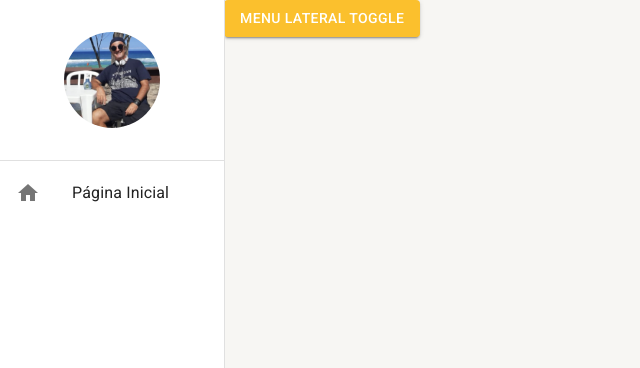
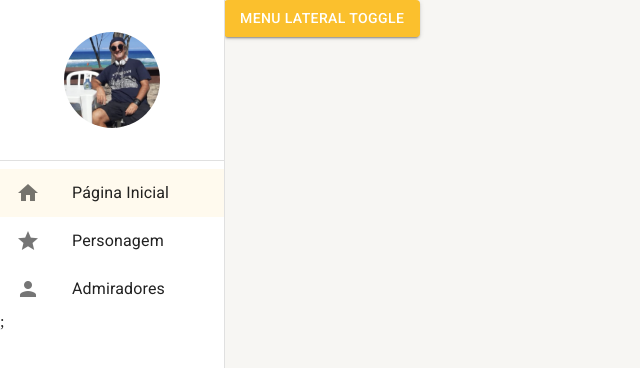
Before and after one commit to pedrobrunolourenco/fanclube, a React (Create React App) app: page /pagina-inicial in a window 1280 px wide. Shown: the top 368 px of the page, without its empty margins (0-640 px from the left). Built offline with nearby package versions, Linux system fonts and the light colour scheme.

Commit message:
08-MenuLateral - Finalizacao

```diff
--- a/src/routes/index.tsx
+++ b/src/routes/index.tsx
@@ -1,16 +1,37 @@
 import { Button } from "@mui/material";
 import { Routes, Route, Navigate } from "react-router-dom"
 import { useDrawerContext } from "../shared/contexts";
+import { useEffect } from "react";
 
 export const AppRoutes = () => {
 
-    const { toggleDrowerOpen  } = useDrawerContext()
+    const { toggleDrawerOpen , setDrawerOptions } = useDrawerContext()
+
+    useEffect( () => {
+      setDrawerOptions([
+        {
+          icon: 'home',
+          path: 'pagina-inicial',
+          label: 'Página Inicial'
+        },
+        {
+          icon: 'star',
+          path: '/personagem',
+          label: 'Personagem'
+        },
+        {
+          icon: 'person',
+          path: '/admirador',
+          label: 'Admiradores'
+        }
+      ]);
+    } , []);
 
     return (
 
 
       <Routes>
-        <Route path="/pagina-inicial" element={<Button variant='contained' color='primary' onClick={toggleDrowerOpen}>Menu Lateral Toggle</Button>} />
+        <Route path="/pagina-inicial" element={<Button variant='contained' color='primary' onClick={toggleDrawerOpen}>Menu Lateral Toggle</Button>} />
 
 
         <Route path="*" element={<Navigate to="pagina-inicial" />} />
--- a/src/shared/components/menu-lateral/MenuLateral.tsx
+++ b/src/shared/components/menu-lateral/MenuLateral.tsx
@@ -1,14 +1,49 @@
 import { Avatar, Box, Divider, Drawer, Icon, List, ListItemButton, ListItemIcon, ListItemText, useMediaQuery, useTheme } from "@mui/material";
 import { useDrawerContext } from "../../contexts";
+import { useMatch, useNavigate, useResolvedPath } from "react-router";
 
 export const MenuLateral: React.FC<{ children: React.ReactNode }> = ({children}) => {
     const theme = useTheme();
     const smDown = useMediaQuery(theme.breakpoints.down('sm'));
-    const {isDrowerOpen, toggleDrowerOpen} = useDrawerContext();
+    const {isDrawerOpen, toggleDrawerOpen, drawerOptions} = useDrawerContext();
+
+
+    interface IListItemLinkProps {
+        to: string;
+        icon: string;
+        label: string;
+        onClick: (() => void) | undefined;
+
+    };
+
+    const ListItemLink: React.FC< IListItemLinkProps> = ({ to, icon, label, onClick }) => {
+
+        const navigate = useNavigate();
+
+        const resolvedPath = useResolvedPath(to);
+        const match = useMatch({ path: resolvedPath.pathname, end: false});
+
+        const handleClick = () => {
+            navigate(to);
+            onClick?.();
+        };
+
+
+        return(
+            <ListItemButton selected={!!match} onClick={handleClick}>
+                <ListItemIcon>
+                <Icon>
+                    <Icon>{icon}</Icon>
+                </Icon>
+                </ListItemIcon>
+                <ListItemText primary={label} />
+            </ListItemButton>
+        );
+    }
 
     return (
         <>
-            <Drawer open={isDrowerOpen} variant={ smDown ? 'temporary' : 'permanent' } onClose={toggleDrowerOpen}>
+            <Drawer open={isDrawerOpen} variant={ smDown ? 'temporary' : 'permanent' } onClose={toggleDrawerOpen}>
 
                 <Box width={theme.spacing(28)} height="100%" display="flex"  flexDirection="column">
                     <Box width="100%" height={theme.spacing(20)} display="flex" alignItems="center" justifyContent="center">
@@ -21,14 +56,16 @@ export const MenuLateral: React.FC<{ children: React.ReactNode }> = ({children})
 
                     <Box flex={1}>
                        <List component="nav">
-                          <ListItemButton>
-                              <ListItemIcon>
-                                 <Icon>
-                                    <Icon>home</Icon>
-                                 </Icon>
-                              </ListItemIcon>
-                              <ListItemText primary="Página Inicial" />
-                          </ListItemButton>
+                          {drawerOptions.map( drawerOption => (
+                                <ListItemLink
+                                to={drawerOption.path}
+                                key={drawerOption.path}
+                                icon={drawerOption.icon}
+                                label={drawerOption.label}
+                                onClick={smDown ? toggleDrawerOpen  : undefined}
+                            />
+                          ))};
+
 
                        </List>
 
--- a/src/shared/contexts/DrawerContext.tsx
+++ b/src/shared/contexts/DrawerContext.tsx
@@ -1,28 +1,39 @@
-import { createContext, useCallback, useState, useContext } from "react";
+import { createContext, useCallback, useContext, useState } from 'react';
 
-interface IDrawerContextData{
-   isDrowerOpen: boolean;
-   toggleDrowerOpen: () => void;
+interface IDrawerOption {
+  icon: string;
+  path: string;
+  label: string;
+}
+
+interface IDrawerContextData {
+  isDrawerOpen: boolean;
+  toggleDrawerOpen: () => void;
+  drawerOptions: IDrawerOption[];
+  setDrawerOptions: (newDrawerOptions: IDrawerOption[]) => void;
 }
 
 const DrawerContext = createContext({} as IDrawerContextData);
 
 export const useDrawerContext = () => {
   return useContext(DrawerContext);
-}
+};
 
-export const DrawerProvider: React.FC<{ children: React.ReactNode }> = ({ children }) => {
+export const DrawerProvider: React.FC<{children: React.ReactNode}> = ({ children }) => {
+  const [drawerOptions, setDrawerOptions] = useState<IDrawerOption[]>([]);
+  const [isDrawerOpen, setIsDrawerOpen] = useState(false);
 
-    const [isDrowerOpen, setIsDrawerOpen] = useState(false);
-
-    const toggleDrowerOpen = useCallback(() => {
+  const toggleDrawerOpen = useCallback(() => {
     setIsDrawerOpen(oldDrawerOpen => !oldDrawerOpen);
   }, []);
 
+  const handleSetDrawerOptions = useCallback((newDrawerOptions: IDrawerOption[]) => {
+    setDrawerOptions(newDrawerOptions);
+  }, []);
 
-    return(
-        <DrawerContext.Provider value={{ isDrowerOpen, toggleDrowerOpen }}>
+  return (
+    <DrawerContext.Provider value={{ isDrawerOpen, drawerOptions, toggleDrawerOpen, setDrawerOptions: handleSetDrawerOptions }}>
       {children}
     </DrawerContext.Provider>
   );
-}
+};
```
Lines whose indentation alone changed are shown as unchanged.
